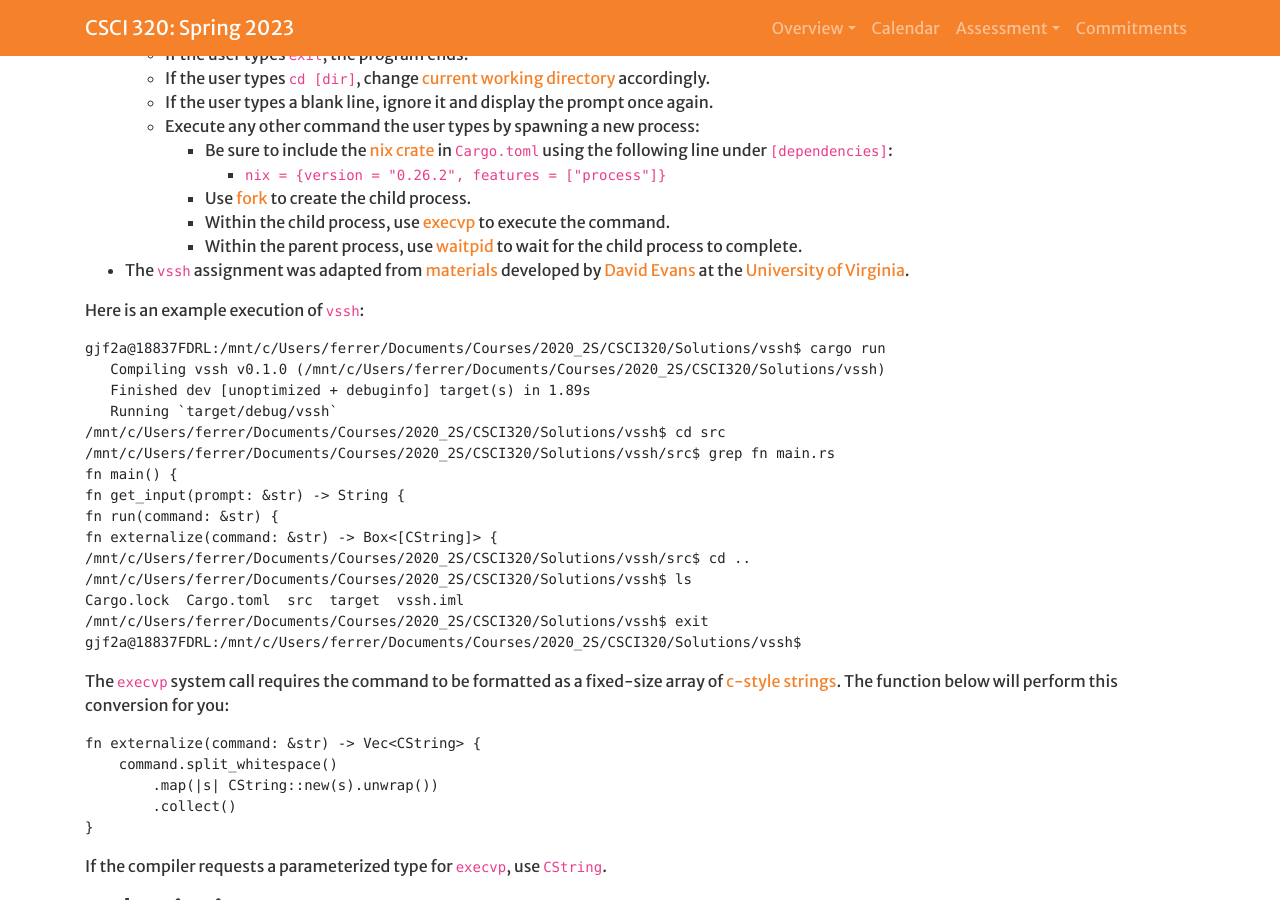
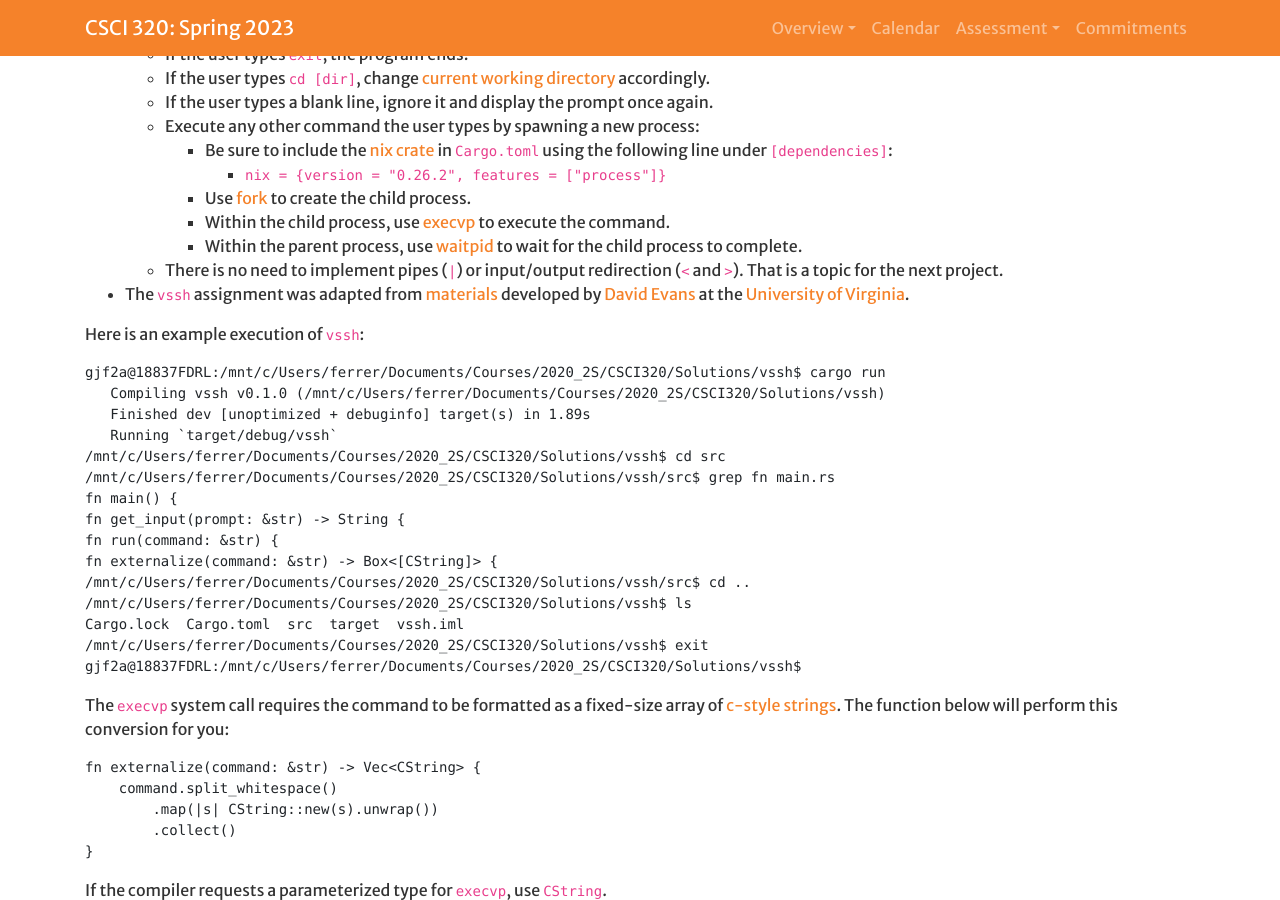
Before and after one commit to Hendrix-CS/csci320, a Jekyll site: the page built from projects/rust2.md, in a window 1280 px wide and 900 px high, scrolled down 382 px. Built offline with Jekyll 4.4.1, drawn with Linux system fonts in a browser that asks for light colours; a script that is not in the unit is left out.

Commit message:
Added a clarification.

```diff
--- a/projects/rust2.md
+++ b/projects/rust2.md
@@ -21,6 +21,8 @@ Implement the following shell command-line interpreter:
 	* Use [fork](https://docs.rs/nix/0.26.2/nix/unistd/fn.fork.html) to create the child process.
 	* Within the child process, use [execvp](https://docs.rs/nix/0.26.2/nix/unistd/fn.execvp.html) to execute the command.
 	* Within the parent process, use [waitpid](https://docs.rs/nix/0.26.2/nix/sys/wait/fn.waitpid.html) to wait for the child process to complete.
+  * There is no need to implement pipes (`|`) or input/output redirection (`<`
+    and `>`). That is a topic for the next project.
 * The `vssh` assignment was adapted from [materials](http://rust-class.org/pages/ps2.html) developed by [David Evans](http://www.cs.virginia.edu/~evans/) at the [University of Virginia](https://engineering.virginia.edu/departments/computer-science).
 
 Here is an example execution of `vssh`:
```
